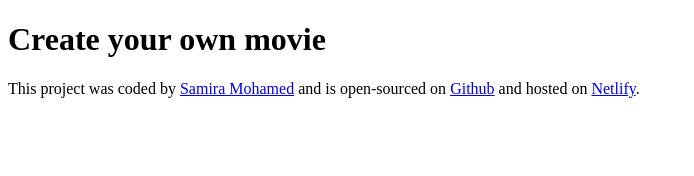
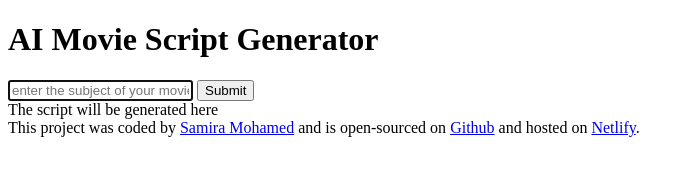
Before and after one commit to Samira26/movie-script-generator, a plain HTML site: page index.html in a window 1280 px wide. Shown: the whole page, without its empty margins (0-694 px from the left). Drawn offline with Linux system fonts and the light colour scheme.

Commit message:
Added the basic html structure

```diff
--- a/index.html
+++ b/index.html
@@ -4,10 +4,24 @@
     <meta charset="UTF-8" />
     <meta name="viewport" content="width=device-width, initial-scale=1.0" />
     <link rel="stylesheet" href="src/style.css" />
-    <title>Movie script Generator</title>
+    <title>AI Movie Script Generator</title>
   </head>
   <body>
-    <h1>Create your own movie</h1>
+    <header>
+      <h1>AI Movie Script Generator</h1>
+    </header>
+    <main>
+      <form>
+        <input
+          type="text"
+          placeholder="enter the subject of your movie"
+          autofocus
+          required
+        />
+        <input type="submit" />
+      </form>
+      <div>The script will be generated here</div>
+    </main>
 
     <footer>
       This project was coded by
```
